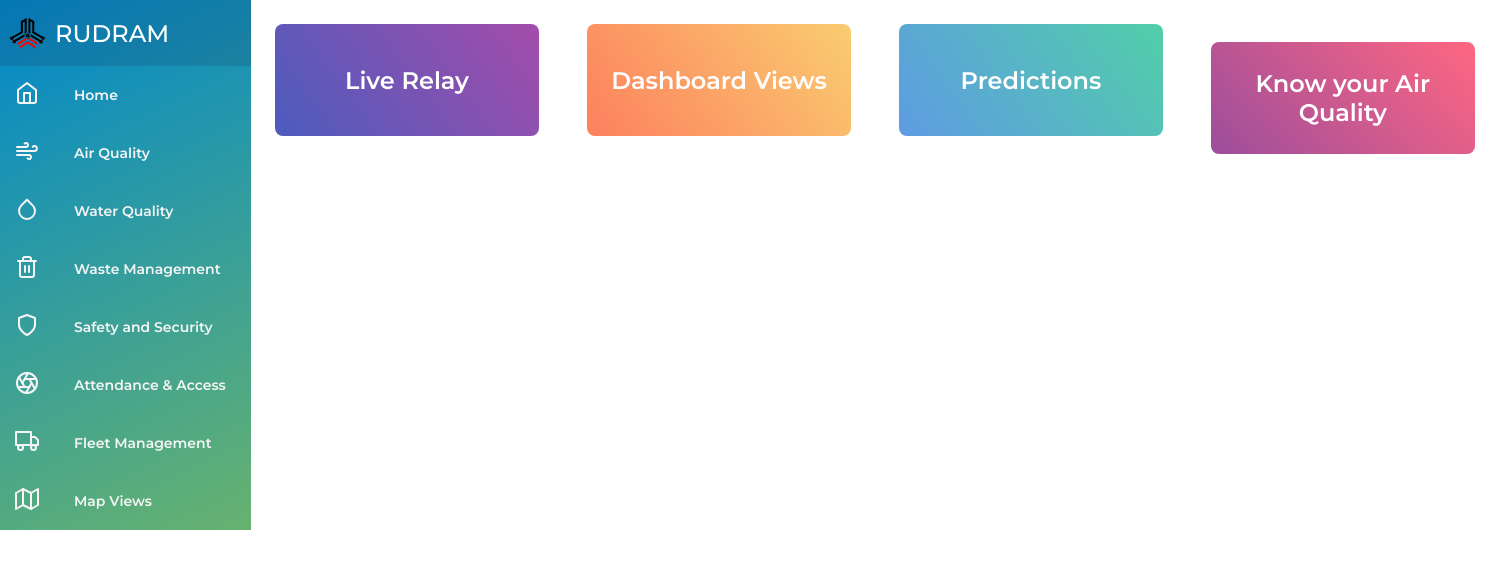
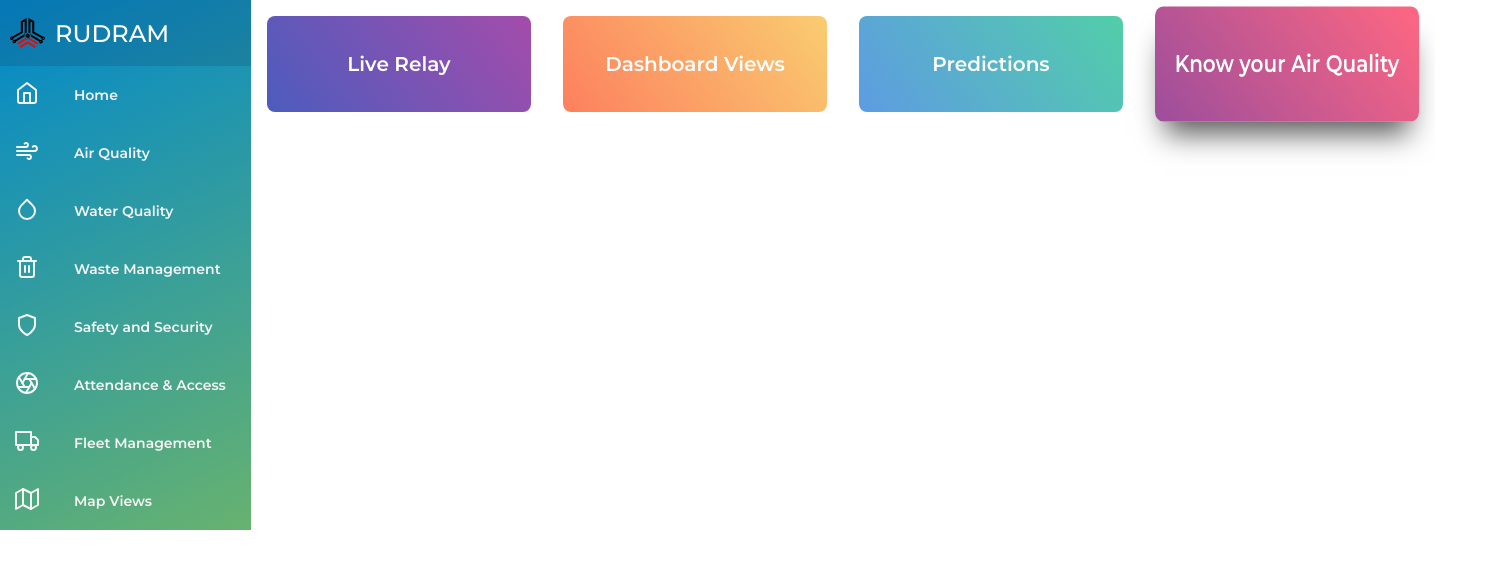
Before and after one commit to racyriaz/rudram, a React (Create React App) app: page /air-quality/know-aq in a window 1280 px wide. Shown: the top 568 px of the page, 1499 px wide, since content can reach past the window. Built offline with nearby package versions, Linux system fonts and the light colour scheme.

Commit message:
active nested param navbar

```diff
--- a/package.json
+++ b/package.json
@@ -14,6 +14,7 @@
 		"react-feather": "^2.0.9",
 		"react-router-dom": "^5.2.0",
 		"react-scripts": "4.0.3",
+		"react-spinners": "^0.10.6",
 		"web-vitals": "^1.0.1"
 	},
 	"scripts": {
--- a/src/Components/cardstyle.css
+++ b/src/Components/cardstyle.css
@@ -1,5 +1,5 @@
 .card {
-	height: 7rem;
+	height: 6rem;
 	width: 16.5rem;
 	border-radius: 0.5rem;
 	display: flex;
@@ -9,7 +9,7 @@
 	/* background: linear-gradient(0.15turn, #af7676d5, #34c7c7de); */
 	background: linear-gradient(0.15turn, #fdfdfdd5, #d8d8d8de);
 	color: white;
-	font-size: 1.5rem;
+	font-size: 1.25rem;
 	font-weight: 600;
 	margin: 0;
 	text-align: center;
--- a/src/Views/LiveRelay.jsx
+++ b/src/Views/LiveRelay.jsx
@@ -10,6 +10,7 @@ import SubCard from "../Components/SubCard";
 import WeatherCard from "../Components/WeatherCard";
 import WeatherIcon from "../Components/WeatherIcon";
 import "./Stylesheet.css";
+import BounceLoader from "react-spinners/BounceLoader";
 
 function LiveRelay() {
 	const day = ["Sun", "Mon", "Tue", "Wed", "Thu", "Fri", "Sat"][
@@ -18,6 +19,7 @@ function LiveRelay() {
 	const [param, setparam] = useState(null);
 	const [aqi, setaqi] = useState(null);
 	const [trigger, settrigger] = useState(false);
+	const [loaded, setLoaded] = useState(false);
 
 	function callApi() {
 		axios
@@ -25,9 +27,11 @@ function LiveRelay() {
 			.then((res) => {
 				setparam(res.data.parameter);
 				setaqi(res.data.aqi_value);
+				setLoaded(true);
 			})
 			.catch((error) => {
 				console.log("error", error);
+				setLoaded(false);
 			});
 	}
 	useEffect(() => {
@@ -38,6 +42,11 @@ function LiveRelay() {
 	setInterval(() => {
 		settrigger(!trigger);
 	}, 60000);
+	const override = {
+		display: "block",
+		margin: "8rem auto 0",
+		borderColor: "black",
+	};
 
 	return (
 		<div className="flex col">
@@ -91,13 +100,24 @@ function LiveRelay() {
 				className="flex row justify-evenly"
 				style={{ flexWrap: "wrap", width: "85%", margin: "auto" }}
 			>
-				{param
-					? param.map((x, index) => {
+				{loaded ? (
+					param ? (
+						param.map((x, index) => {
 							return (
 								<ParamsCard key={index} value={x.value} parameter={x.name} />
 							);
-					  })
-					: console.log("param not found")}
+						})
+					) : (
+						console.log("param not found")
+					)
+				) : (
+					<BounceLoader
+						color={"#86E7D4"}
+						loading={true}
+						css={override}
+						size={150}
+					/>
+				)}
 			</div>
 		</div>
 	);
--- a/src/Views/Stylesheet.css
+++ b/src/Views/Stylesheet.css
@@ -111,30 +111,29 @@ body {
 	height: 57px;
 	background-color: rgba(220, 231, 73, 0.801) !important;
 }
+
 .params {
-	/* border-radius: 10rem; */
+	margin: 1rem;
 	display: inline-block;
-	/* vertical-align: middle; */
+	vertical-align: middle;
 	-webkit-transform: perspective(1px) translateZ(0);
 	transform: perspective(1px) translateZ(0);
 	box-shadow: 0 0 1px rgba(0, 0, 0, 0);
-	/* border-radius: 0.5rem; */
-	margin: 1.5rem;
 	-webkit-transition-duration: 0.3s;
 	transition-duration: 0.3s;
-	-webkit-transition-property: transform;
-	transition-property: transform;
-	-webkit-transition-timing-function: ease-out;
-	transition-timing-function: ease-out;
+	-webkit-transition-property: box-shadow, transform;
+	transition-property: box-shadow, transform;
 }
-.active .params {
-	/* border: 10px solid rgba(160, 92, 92, 0.4); */
-	/* 	border-radius: 0.5rem;
-	background-color: rgba(160, 92, 92, 0.4);
-	box-shadow: 0 3px 18px 0 rgba(0, 0, 0, 0.151),
-		0 10px 8px 0 rgba(0, 0, 0, 0.45); */
-	-webkit-transform: translateY(18px);
-	transform: translateY(18px);
+
+.active .params,
+.active .params:before,
+.active .params:focus,
+.active .params:active {
+	box-shadow: 0 20px 25px -10px rgba(0, 0, 0, 0.65);
+	border-radius: 0.5rem;
+	-webkit-transform: scale(1.1);
+	transform: scaley(1.2);
+	z-index: -1;
 }
 
 /* /////////////////////////   views /////////////////////////////////// */
```
Also changed, not shown: 1 other file (tests, documents, lock files or other folders).
